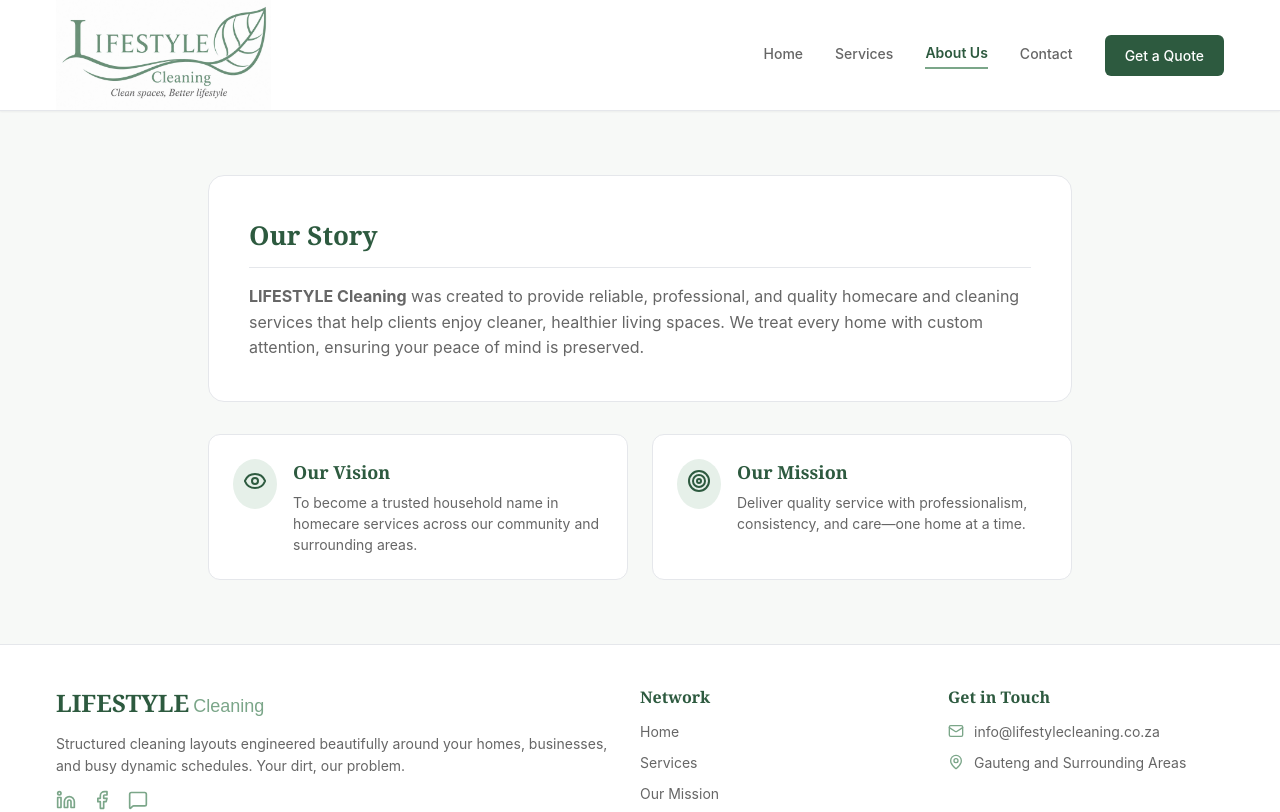
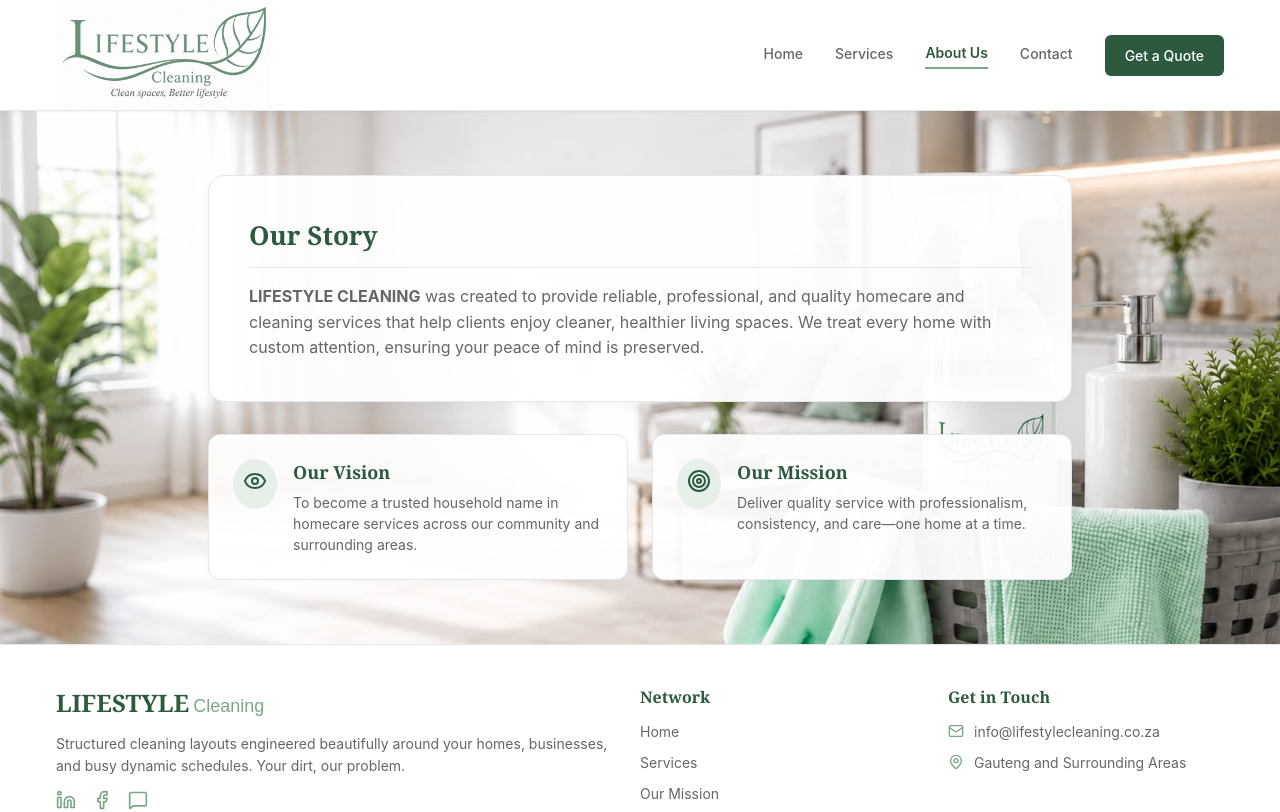
Before and after one commit to JosephMotshana/lifestyle-cleaning, a React (Vite) app: page /about in a window 1280 px wide. Shown: the top 812 px of the page. Built offline with nearby package versions, Linux system fonts and the light colour scheme.

Commit message:
Thank God for insight

```diff
--- a/src/global.css
+++ b/src/global.css
@@ -467,10 +467,15 @@ img {
 }
 
 /* ==========================================================================
-   5. ABOUT PAGE
+   5. ABOUT PAGE (FULL BACKGROUND OVERLAY)
    ========================================================================== */
 .about-page {
   padding: 48px 0;
+  width: 100%;
+  /* Image background mixed with a soft translucent light tint */
+  background:
+    url('../src/assets/about.jpeg') center/cover no-repeat;
+  background-attachment: fixed; /* Creates a smooth subtle parallax effect */
 }
 
 .about-container {
@@ -480,11 +485,12 @@ img {
 }
 
 .story-card {
-  background-color: #ffffff;
+  background-color: rgba(255, 255, 255, 0.95); /* Slight opacity so it pops off background */
   border-radius: 16px;
   padding: 24px;
   border: 1px solid var(--border-color);
   margin-bottom: 32px;
+  box-shadow: 0 4px 12px rgba(0, 0, 0, 0.03);
 }
 
 .story-title {
@@ -509,12 +515,13 @@ img {
 }
 
 .about-split-card {
-  background-color: #ffffff;
+  background-color: rgba(255, 255, 255, 0.95);
   padding: 24px;
   border-radius: 12px;
   border: 1px solid var(--border-color);
   display: flex;
   gap: 16px;
+  box-shadow: 0 2px 8px rgba(0, 0, 0, 0.02);
 }
 
 .split-icon-badge {
@@ -523,6 +530,7 @@ img {
   color: var(--brand-forest);
   border-radius: 50%;
   height: fit-content;
+  flex-shrink: 0;
 }
 
 .split-title {
--- a/src/pages/About.jsx
+++ b/src/pages/About.jsx
@@ -10,7 +10,7 @@ export default function About() {
         <div className="story-card">
           <h2 className="story-title">Our Story</h2>
           <p className="story-text">
-            <strong>LIFESTYLE Cleaning</strong> was created to provide reliable, professional, and quality homecare and cleaning services that help clients enjoy cleaner, healthier living spaces. We treat every home with custom attention, ensuring your peace of mind is preserved.
+            <strong>LIFESTYLE CLEANING</strong> was created to provide reliable, professional, and quality homecare and cleaning services that help clients enjoy cleaner, healthier living spaces. We treat every home with custom attention, ensuring your peace of mind is preserved.
           </p>
         </div>
 
```
Also changed, not shown: src/assets/about.jpeg (added), src/assets/logo.jpeg (deleted).
